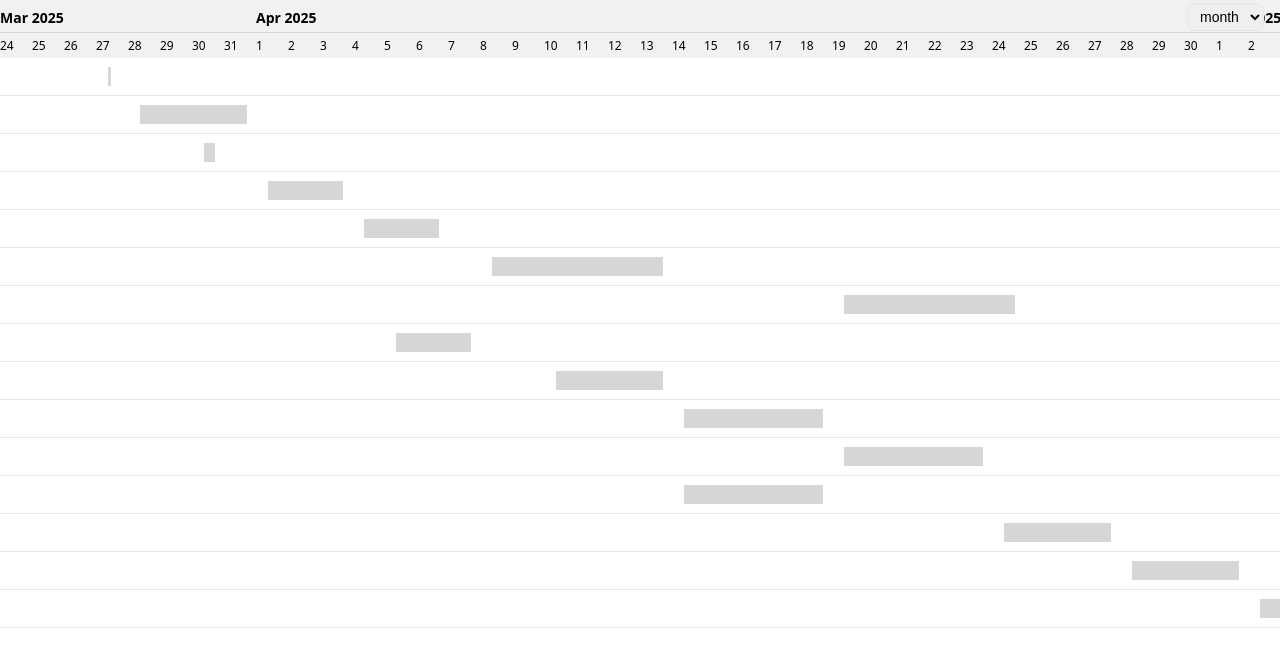
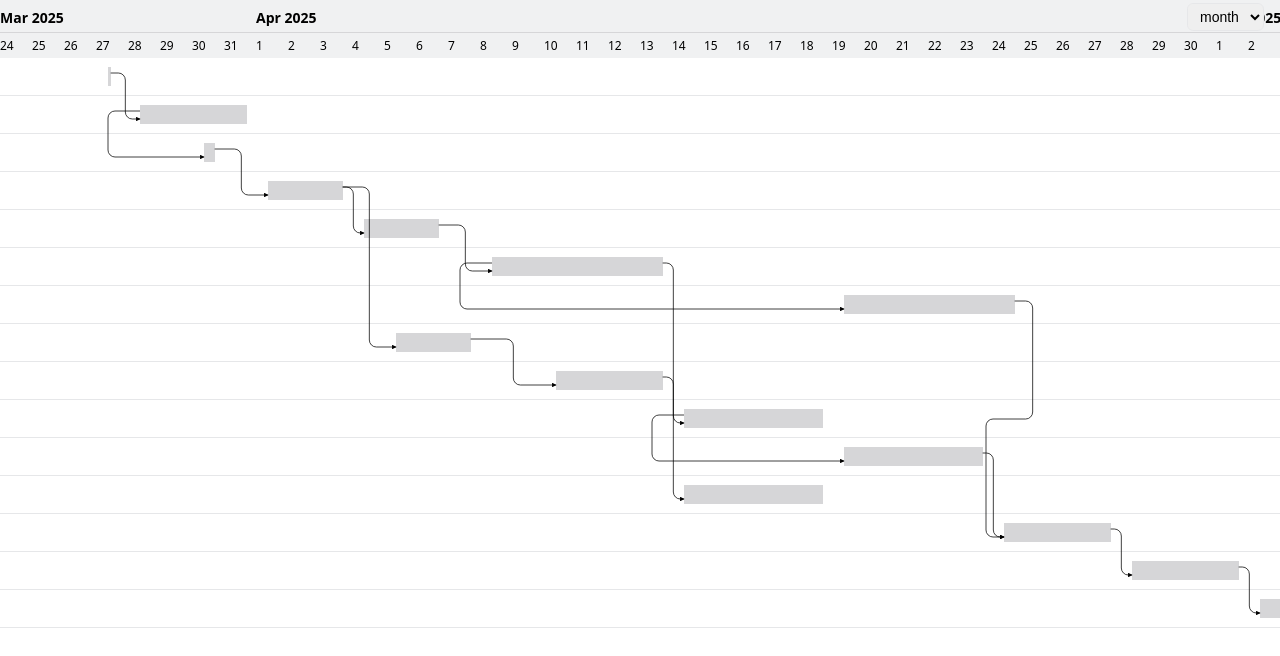
Before and after one commit to jaeungkim/gantt-chart, a React (Vite) app: page / in a window 1280 px wide. Shown: the top 656 px of the page. Built offline with nearby package versions, Linux system fonts and the light colour scheme.

Commit message:
chore: added virtuzliation

```diff
--- a/src/components/GanttChartHeader.tsx
+++ b/src/components/GanttChartHeader.tsx
@@ -12,12 +12,14 @@ interface GanttChartHeaderProps {
   topHeaderGroups: GanttTopHeaderGroup[];
   bottomRowCells: GanttBottomRowCell[];
   selectedScale: GanttScaleKey;
+  width: number;
   // scrollRef: React.RefObject<HTMLDivElement>;
 }
 
 const GanttChartHeader: React.FC<GanttChartHeaderProps> = ({
   bottomRowCells,
   selectedScale,
+  width,
   // scrollRef,
 }) => {
   const config = GANTT_SCALE_CONFIG[selectedScale];
@@ -60,7 +62,7 @@ const GanttChartHeader: React.FC<GanttChartHeaderProps> = ({
   return (
     <div
       style={{
-        width: 'fit-content',
+        width: `${width}px`,
         position: 'sticky',
         top: 0,
         zIndex: 30,
@@ -70,7 +72,6 @@ const GanttChartHeader: React.FC<GanttChartHeaderProps> = ({
       <div
         style={{
           display: 'flex',
-          minWidth: 'max-content',
           flexDirection: 'column',
         }}
       >
--- a/src/components/GanttDependencyArrows.tsx
+++ b/src/components/GanttDependencyArrows.tsx
@@ -5,27 +5,40 @@ import { getSmartGanttPath } from 'utils/arrowPath';
 
 interface Props {
   transformedTasks: TaskTransformed[];
-  currentTask: TaskTransformed;
+  visibleRowIndexes: number[];
 }
 
 export default function GanttDependencyArrows({
   transformedTasks,
-  currentTask,
+  visibleRowIndexes,
 }: Props) {
-  const liveOffset = useGanttStore(
-    (store) => store.dragOffsets[currentTask.id],
-  );
-  const offsetX = liveOffset?.offsetX ?? 0;
-  const offsetWidth = liveOffset?.offsetWidth ?? 0;
+  const liveOffsets = useGanttStore((store) => store.dragOffsets);
+  const visibleRowSet = new Set(visibleRowIndexes);
 
-  const dependencies: RenderedDependency[] = (currentTask.dependencies ?? [])
-    .map((dep) => {
+  const dependencies: RenderedDependency[] = [];
+
+  for (const currentTask of transformedTasks) {
+    const sourceIndex = currentTask.order - 1;
+
+    // Only render arrows for tasks in visible range
+    if (!visibleRowSet.has(sourceIndex)) continue;
+
+    const offset = liveOffsets[currentTask.id];
+    const offsetX = offset?.offsetX ?? 0;
+    const offsetWidth = offset?.offsetWidth ?? 0;
+
+    for (const dep of currentTask.dependencies ?? []) {
       const targetTask = transformedTasks.find((t) => t.id === dep.targetId);
-      if (!targetTask) return null;
+      if (!targetTask) continue;
+
+      const targetIndex = targetTask.order - 1;
+
+      // Optional: if you want to render arrows only when target is also visible
+      // if (!visibleRowSet.has(sourceIndex) && !visibleRowSet.has(targetIndex)) continue;
 
       const rowHeight = NODE_HEIGHT;
-      const fromY = (targetTask.order - 1) * rowHeight + rowHeight / 2 - 4;
-      const toY = (currentTask.order - 1) * rowHeight + rowHeight / 2 + 4;
+      const fromY = targetIndex * rowHeight + rowHeight / 2 - 4;
+      const toY = sourceIndex * rowHeight + rowHeight / 2 + 4;
 
       const leftX = targetTask.barLeft;
       const rightX = targetTask.barLeft + targetTask.barWidth;
@@ -42,9 +55,9 @@ export default function GanttDependencyArrows({
         } as const
       )[dep.type];
 
-      return { ...dep, fromX, fromY, toX, toY };
-    })
-    .filter(Boolean) as RenderedDependency[];
+      dependencies.push({ ...dep, fromX, fromY, toX, toY });
+    }
+  }
 
   return (
     <svg
--- a/src/pages/Gantt.tsx
+++ b/src/pages/Gantt.tsx
@@ -1,8 +1,9 @@
 import { useVirtualizer } from '@tanstack/react-virtual';
 import GanttBar from 'components/GanttBar.tsx';
 import GanttChartHeader from 'components/GanttChartHeader.tsx';
+import GanttDependencyArrows from 'components/GanttDependencyArrows.tsx';
 import { GANTT_SCALE_CONFIG, NODE_HEIGHT } from 'constants/gantt';
-import { useEffect, useRef } from 'react';
+import { useEffect, useMemo, useRef } from 'react';
 import { useGanttStore } from 'stores/store';
 import { GanttScaleKey } from 'types/gantt';
 import { Task } from 'types/task';
@@ -66,9 +67,7 @@ function Gantt({ tasks, onTasksChange, ganttHeight, columnWidth }: GanttProps) {
     horizontal: true,
     count: bottomRowCells.length,
     getScrollElement: () => parentRef.current,
-    estimateSize: () =>
-      GANTT_SCALE_CONFIG[selectedScale].basePxPerDragStep *
-      GANTT_SCALE_CONFIG[selectedScale].dragStepAmount,
+    estimateSize: (index) => bottomRowCells[index]?.widthPx ?? 32,
     overscan: 5,
   });
 
@@ -88,6 +87,25 @@ function Gantt({ tasks, onTasksChange, ganttHeight, columnWidth }: GanttProps) {
     const barRight = barLeft + barWidth;
     return barRight >= visibleStartPx && barLeft <= visibleEndPx;
   }
+
+  const totalWidth = useMemo(
+    () => bottomRowCells.reduce((sum, c) => sum + c.widthPx, 0),
+    [bottomRowCells],
+  );
+
+  const visibleRowIndexes = rowVirtualizer
+    .getVirtualItems()
+    .map((item) => item.index);
+
+  useEffect(() => {
+    if (!bottomRowCells.length) return;
+
+    const id = requestAnimationFrame(() => {
+      columnVirtualizer.measure();
+    });
+
+    return () => cancelAnimationFrame(id);
+  }, [bottomRowCells, columnVirtualizer]);
 
   return (
     <section
@@ -164,15 +182,21 @@ function Gantt({ tasks, onTasksChange, ganttHeight, columnWidth }: GanttProps) {
               topHeaderGroups={topHeaderGroups}
               bottomRowCells={bottomRowCells}
               selectedScale={selectedScale}
+              width={totalWidth}
             />
 
             <div
               style={{
                 height: `${rowVirtualizer.getTotalSize()}px`,
-                width: `${columnVirtualizer.getTotalSize()}px`,
+                width: `${totalWidth}px`,
                 position: 'relative',
               }}
             >
+              <GanttDependencyArrows
+                transformedTasks={transformedTasks}
+                visibleRowIndexes={visibleRowIndexes}
+              />
+
               {rowVirtualizer.getVirtualItems().map((virtualRow) => {
                 const task = transformedTasks[virtualRow.index];
                 const barLeft = task.barLeft ?? 0;
@@ -187,7 +211,7 @@ function Gantt({ tasks, onTasksChange, ganttHeight, columnWidth }: GanttProps) {
 
                 return (
                   <div
-                    key={virtualRow.key}
+                    key={virtualRow.index}
                     style={{
                       position: 'absolute',
                       top: 0,
@@ -201,10 +225,12 @@ function Gantt({ tasks, onTasksChange, ganttHeight, columnWidth }: GanttProps) {
                     }}
                   >
                     {shouldRender && (
-                      <GanttBar
-                        currentTask={task}
-                        onTasksChange={onTasksChange}
-                      />
+                      <>
+                        <GanttBar
+                          currentTask={task}
+                          onTasksChange={onTasksChange}
+                        />
+                      </>
                     )}
                   </div>
                 );
```
